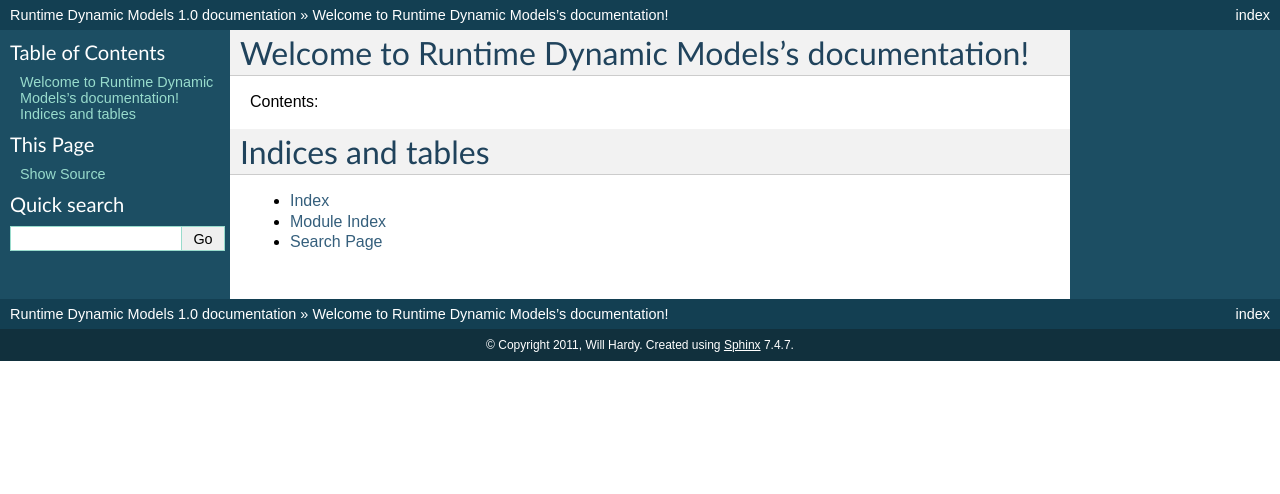
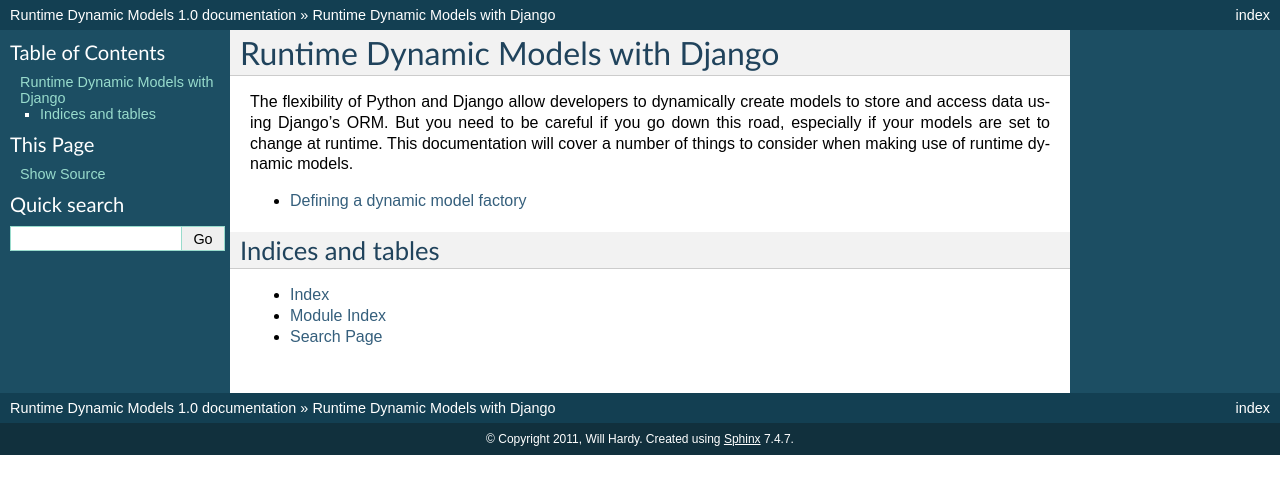
Before and after one commit to willhardy/dynamic-models, a Sphinx documentation site: the page built from doc/index.rst, in a window 1280 px wide. Shown: the top 494 px of the page. Built offline with Sphinx 7.4.7, drawn with Linux system fonts in a browser that asks for light colours.

Commit message:
Adding documentation for dynamic model factory

```diff
--- a/doc/index.rst
+++ b/doc/index.rst
@@ -3,13 +3,19 @@
    You can adapt this file completely to your liking, but it should at least
    contain the root `toctree` directive.
 
-Welcome to Runtime Dynamic Models's documentation!
-==================================================
+==================================
+Runtime Dynamic Models with Django
+==================================
 
-Contents:
+The flexibility of Python and Django allow developers to dynamically create
+models to store and access data using Django's ORM.
+But you need to be careful if you go down this road, especially if your models
+are set to change at runtime.
+This documentation will cover a number of things to consider when making use
+of runtime dynamic models.
 
-.. toctree::
-   :maxdepth: 2
+- :ref:`Defining a dynamic model factory <topics-model>`
+
 
 Indices and tables
 ==================
```
Also changed, not shown: doc/topics/model.rst (added, +136 -0 lines).
